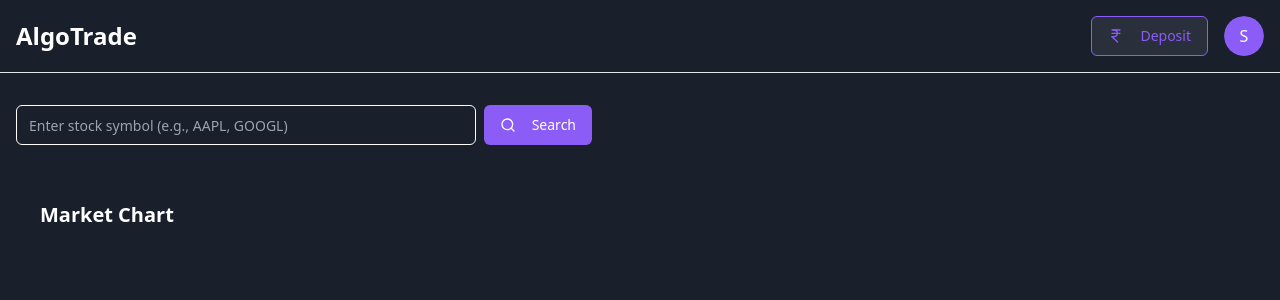
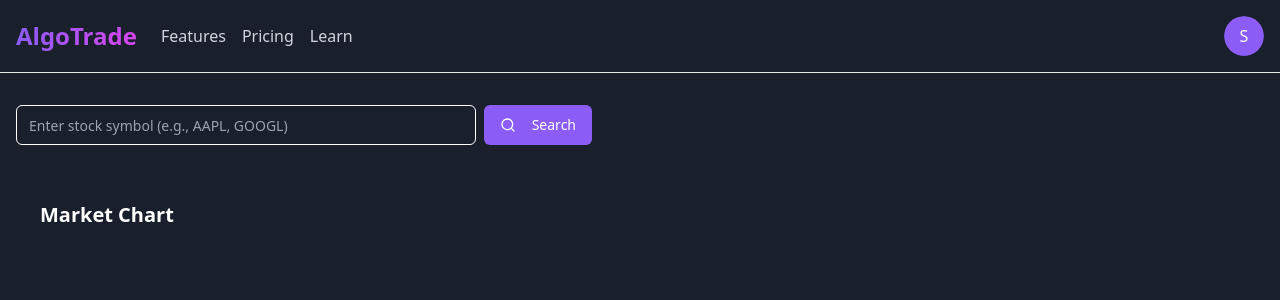
Before and after one commit to Soubhgyanswain/tradeglide-harmony, a React (Vite) app: page /dashboard in a window 1280 px wide. Shown: the top 300 px of the page. Built offline with nearby package versions, Linux system fonts and the light colour scheme; sample sign-in values are in the browser's storage.

Commit message:
Add navigation buttons to all pages
Updated the navigation bar across the application to include functional buttons for Home, Features, Pricing, and Learn, ensuring consistency with the home page layout.
[skip gpt_engineer]

```diff
--- a/src/pages/Dashboard.tsx
+++ b/src/pages/Dashboard.tsx
@@ -1,7 +1,6 @@
 import { useEffect, useState } from "react"
-import { useNavigate } from "react-router-dom"
+import { useNavigate, Link } from "react-router-dom"
 import ProfileMenu from "@/components/ProfileMenu"
-import DepositDialog from "@/components/DepositDialog"
 import { Input } from "@/components/ui/input"
 import { Button } from "@/components/ui/button"
 import { Search } from "lucide-react"
@@ -87,9 +86,17 @@ const Dashboard = () => {
     <div className="min-h-screen bg-background">
       <header className="border-b">
         <div className="container mx-auto px-4 py-4 flex justify-between items-center">
-          <h1 className="text-2xl font-bold">AlgoTrade</h1>
+          <div className="flex items-center gap-6">
+            <Link to="/" className="text-2xl font-bold bg-gradient-to-r from-primary to-accent bg-clip-text text-transparent">
+              AlgoTrade
+            </Link>
+            <nav className="hidden md:flex items-center space-x-4">
+              <Link to="/features" className="text-gray-300 hover:text-white transition-colors">Features</Link>
+              <Link to="/pricing" className="text-gray-300 hover:text-white transition-colors">Pricing</Link>
+              <Link to="/learn" className="text-gray-300 hover:text-white transition-colors">Learn</Link>
+            </nav>
+          </div>
           <div className="flex items-center gap-4">
-            <DepositDialog />
             <ProfileMenu />
           </div>
         </div>
```
